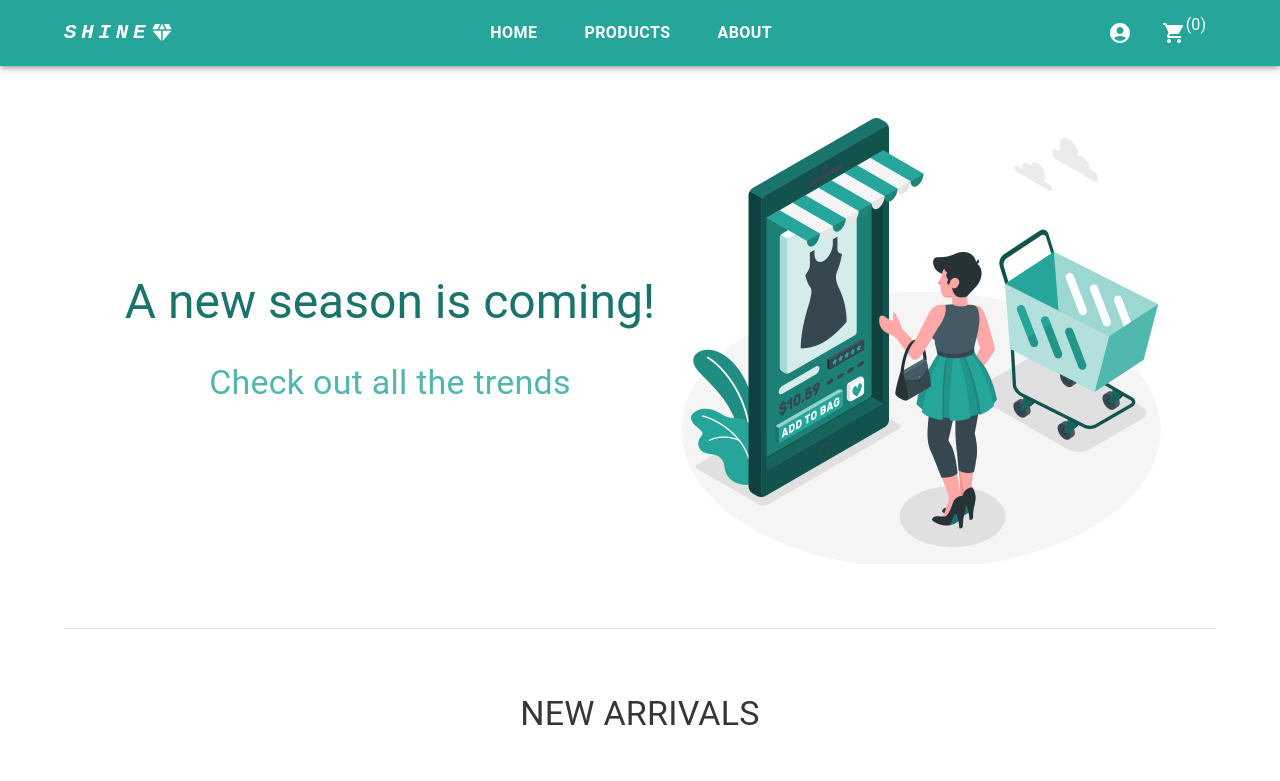
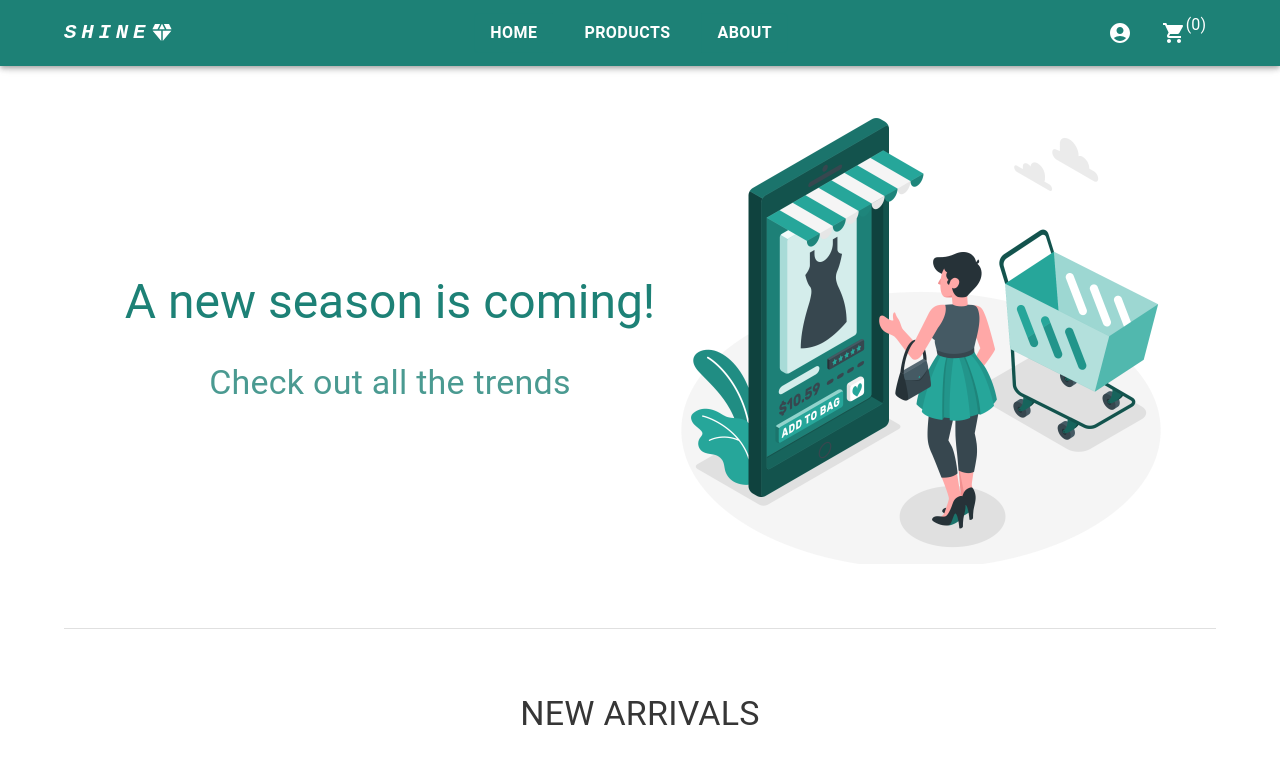
Before and after one commit to liyakot/e-Commerce-App, a React (Create React App) app: page / in a window 1280 px wide. Shown: the top 781 px of the page. Built offline with nearby package versions, Linux system fonts and the light colour scheme; grey boxes are pictures that could not be loaded.

Commit message:
changed primary color

```diff
--- a/src/pages/CartPage.jsx
+++ b/src/pages/CartPage.jsx
@@ -32,7 +32,6 @@ const CartPage = () => {
   useEffect(() => {
     let number = 0;
     cartProducts.map((item) => (number += item.quantity * item.price));
-    console.log(total);
     setTotal(number.toFixed(2));
   }, [cartProducts]);
 
--- a/src/pages/HomePage.jsx
+++ b/src/pages/HomePage.jsx
@@ -32,10 +32,7 @@ const HomePage = () => {
     <PageContainer>
       <MainImageBox sx={{ flexDirection: { xs: "column", md: "row" } }}>
         <CardContent>
-          <Typography
-            variant="h3"
-            sx={{ color: Colors.primaryDark, mb: "2rem" }}
-          >
+          <Typography variant="h3" sx={{ color: Colors.primary, mb: "2rem" }}>
             A new season is coming!
           </Typography>
           <Typography variant="h4" sx={{ color: Colors.primaryLight }}>
--- a/src/styles/theme/theme.js
+++ b/src/styles/theme/theme.js
@@ -1,10 +1,10 @@
 import { createTheme } from "@mui/material";
 
 export const Colors = {
-  primary: "#26a69a",
+  primary: "#1D8176",
   secondary: "#e53935",
-  primaryLight: "#51b7ae",
-  primaryDark: "#1a746b",
+  primaryLight: "#4a9a91",
+  primaryDark: "#145a52",
   secondaryLight: "#ff8f6d",
   secondaryDark: "#b25133",
 
@@ -32,4 +32,5 @@ const theme = createTheme({
 
 export default theme;
 
-/*#ff7449*/
+/*#ff7449
+#26a69a*/
```
